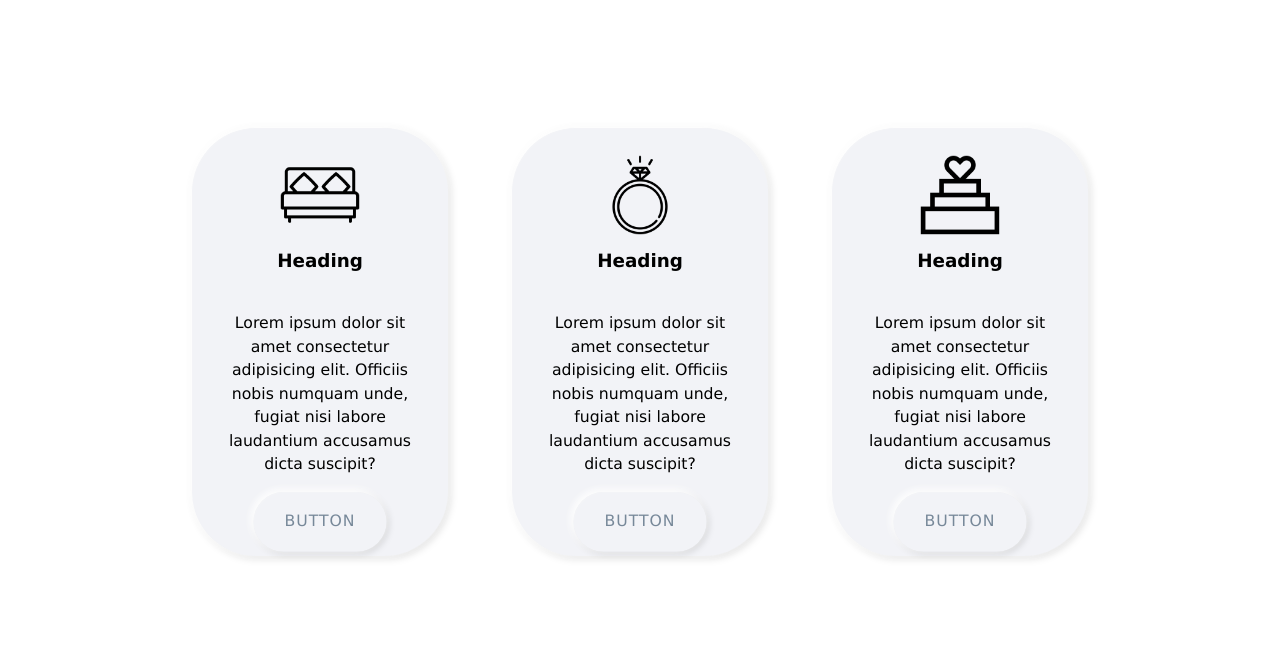
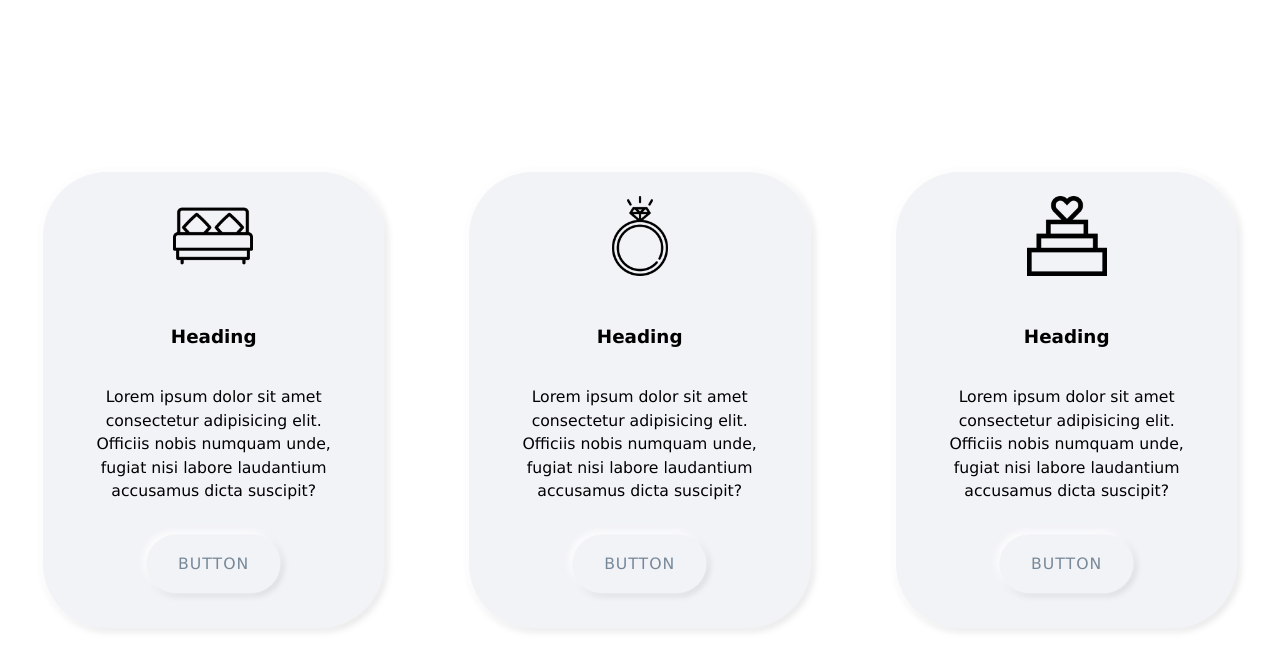
Before and after one commit to yduke926/card-2, a plain HTML site: page index.html in a window 1280 px wide. Drawn offline with Linux system fonts and the light colour scheme.

Commit message:
switch to grid

```diff
--- a/index.html
+++ b/index.html
@@ -12,8 +12,9 @@
 <body>
     <div class="cards">
         <div class="card">
+            <img src="/bed.png" alt="bed icon">
             <div class="card__content">
-                <img src="/bed.png" alt="bed icon">
+
                 <h3 class="heading"> Heading </h3>
                 <p>Lorem ipsum dolor sit amet consectetur adipisicing elit. Officiis nobis numquam unde, fugiat nisi
                     labore
@@ -22,8 +23,9 @@
             </div>
         </div>
         <div class="card">
+            <img src="/ring.png" alt="bed icon">
             <div class="card__content">
-                <img src="/ring.png" alt="bed icon">
+
                 <h3 class="heading"> Heading </h3>
                 <p>Lorem ipsum dolor sit amet consectetur adipisicing elit. Officiis nobis numquam unde, fugiat nisi
                     labore
@@ -32,8 +34,9 @@
             </div>
         </div>
         <div class="card">
+            <img src="/wedding-cake.png" alt="bed icon">
             <div class="card__content">
-                <img src="/wedding-cake.png" alt="bed icon">
+
                 <h3 class="heading"> Heading </h3>
                 <p>Lorem ipsum dolor sit amet consectetur adipisicing elit. Officiis nobis numquam unde, fugiat nisi
                     labore
--- a/styles.css
+++ b/styles.css
@@ -14,17 +14,15 @@ html {
 }
 
 .cards {
-  display: flex;
-  width: 70%;
-  margin: 10% auto;
+  display: grid;
+  grid-template-columns: repeat(3, minmax(20vw, 1fr));
+  justify-items: center;
+  align-items: center;
+  height: 100vh;
 }
 
 .card {
-  display: flex;
-  flex-direction: column;
-  align-items: center;
-  min-height: 50vh;
-  width: 20vw;
+  width: 80%;
 
   background-color: #f2f3f7;
   border-radius: 4rem;
@@ -34,15 +32,20 @@ html {
   text-align: center;
 }
 
-.card:not(:last-child) {
-  margin-right: auto;
+.card__content {
+  display: grid;
+  grid-template-rows: repeat(3, max-content);
+  gap: 2rem;
+  align-items: center;
+
+  padding: 2rem;
 }
 
 .card__content,
 a:hover span {
-  display: inline-block;
   transform: scale(0.98);
 }
+
 .card:hover,
 a:hover {
   box-shadow: inset -2px -2px 8px rgba(255, 255, 255, 1),
@@ -55,32 +58,36 @@ img {
   width: 5rem;
   height: 5rem;
   margin-top: 1.5rem;
-  margin-bottom: auto;
 }
 
 .heading {
-  margin-bottom: 20px;
+  align-self: end;
 }
-
 p {
   text-align: center;
   line-height: 1.5;
-  padding: 1rem 2rem;
-  margin-bottom: auto;
 }
 
 a {
-  position: relative;
   display: inline-block;
   padding: 1rem 2rem;
   text-decoration: none;
   text-transform: uppercase;
   letter-spacing: 1px;
-  margin-top: auto;
   color: lightslategray;
   font-size: 1rem;
   border-radius: 4rem;
   box-shadow: -2px -2px 8px rgba(255, 255, 255, 1),
     -2px -2px 12px rgba(255, 255, 255, 0.5),
     inset 2px 2px 4px rgba(255, 255, 255, 0.1), 2px 2px 8px rgba(0, 0, 0, 0.15);
+
+  justify-self: center;
 }
+
+@media only screen and (max-width: 900px) {
+  .cards {
+    grid-template-rows: repeat(3, max-content);
+    grid-template-columns: minmax(40vw, 1fr);
+    grid-gap: 2rem;
+  }
+}
```
